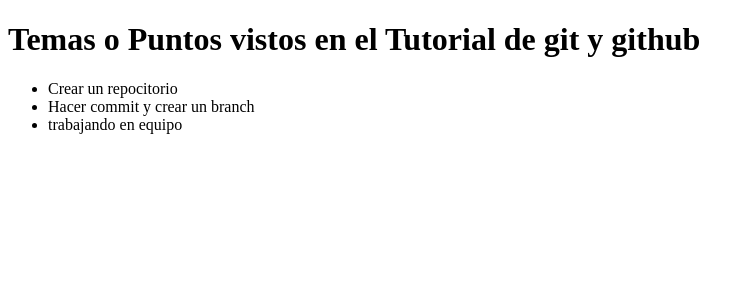
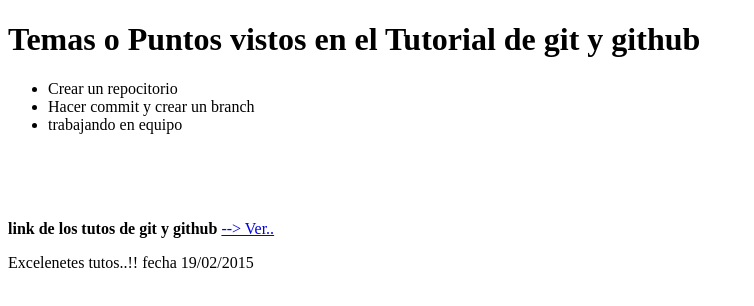
Before and after one commit to Cyberspace27/tuto_git1, a plain HTML site: page index.html in a window 1280 px wide. Shown: the whole page, without its empty margins (0-754 px from the left). Drawn offline with Linux system fonts and the light colour scheme.

Commit message:
Actualizamos el index.html

```diff
--- a/index.html
+++ b/index.html
@@ -12,6 +12,10 @@
 	<li>Hacer commit y crear un branch</li>
 	<li>trabajando en equipo</li>
 </ul>
-
+<br>
+<br>
+<br>
+<p><strong>link de los tutos de git y github </strong><a href="https://www.youtube.com/watch?v=iiIJYdTPJOo"> --> Ver..</a></p>
 </body>
+<footer>Excelenetes tutos..!! fecha 19/02/2015</footer>
 </html>
```
